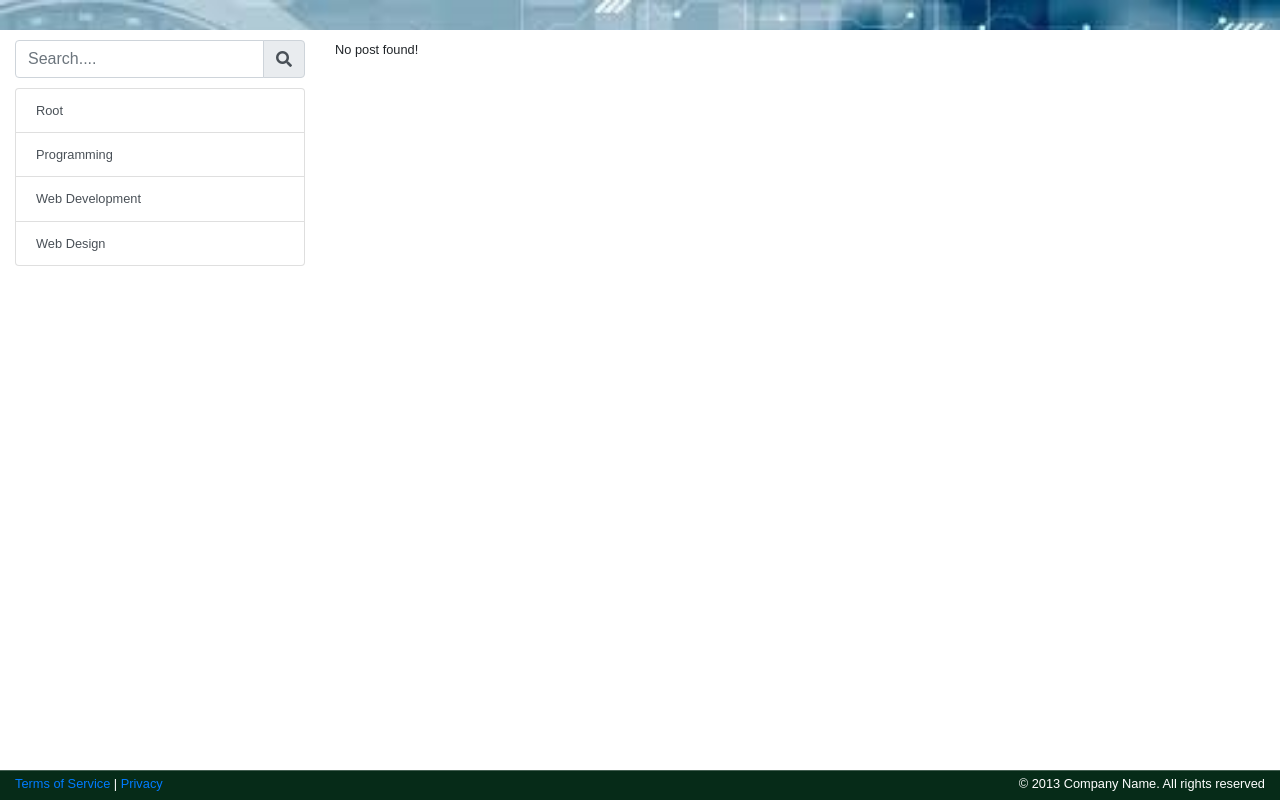
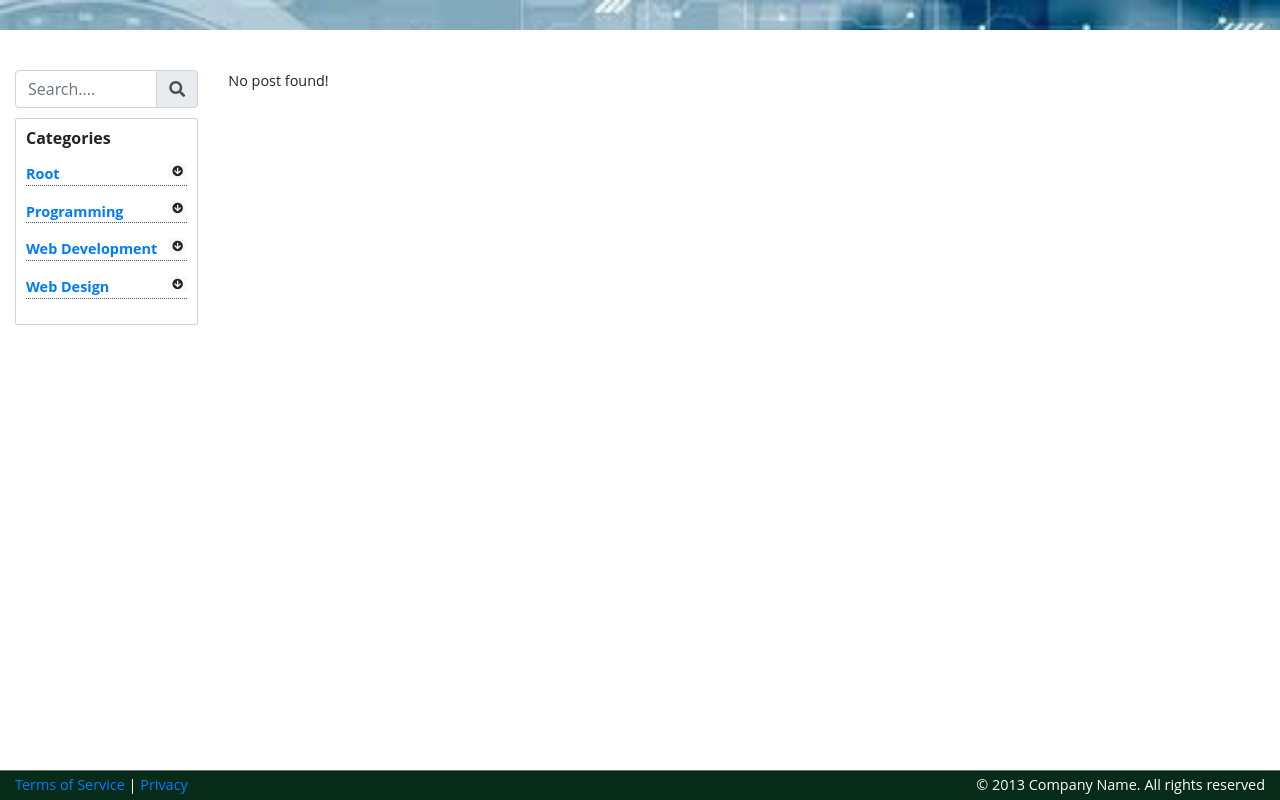
Before and after one commit to shahin-it/ciBlog, a CodeIgniter app: page /database/index.php/post/category/1 in a window 1280 px wide. Run offline with CodeIgniter, Linux system fonts and the light colour scheme; data comes from the database, SQL or seed files in the repository; both versions use the stored data as it was after the commit; some libraries are stand-ins or nearby versions.

Commit message:
Site update

```diff
--- a/application/controllers/Post.php
+++ b/application/controllers/Post.php
@@ -17,7 +17,7 @@ class Post extends MY_Controller {
     public function category($id) {
     	$this->params["orderBy"] = "sort_index";
     	$this->params["dir"] = "asc";
-		$this->data = $this->blogPost->getTableData($this->params, ["user.name as _user", "user", "blog_post.created_by = user.id", "LEFT"], ["blog_post.category"=>$id]);
+		$this->data = $this->blogPost->getTableData($this->params, [["blog_category.name as _category", "blog_category", "blog_post.category = blog_category.id", "LEFT"], ["user.name as _user", "user", "blog_post.created_by = user.id", "LEFT"]], ["blog_post.category"=>$id]);
 		$this->data["id"] = $id;
 		$this->load->view('blog/postListing', $this->data);
     }
--- a/application/models/BlogCategory.php
+++ b/application/models/BlogCategory.php
@@ -39,4 +39,12 @@ class BlogCategory extends MY_Model {
 		return $data;
 	}
 
+	function getCategoryTree($where = []) {
+    	$cats = $this->getAllBy([], $where);
+    	foreach ($cats as &$cat) {
+    		$cat["child"] = $this->getAllBy([], ["parent"=>$cat["id"]]);
+		}
+		return $cats;
+	}
+
 }
--- a/application/models/BlogPost.php
+++ b/application/models/BlogPost.php
@@ -28,7 +28,7 @@ class BlogPost extends MY_Model {
     	foreach ($where as $k=>$v) {
     		$_where[$this->tableName.".".$k] = $v;
 		}
-    	return $this->getBy(["user.name as _user", "user", "blog_post.created_by = user.id", "LEFT"], $_where);
+    	return $this->getBy([["blog_category.name as _category", "blog_category", "blog_post.category = blog_category.id", "LEFT"], ["user.name as _user", "user", "blog_post.created_by = user.id", "LEFT"]], $_where);
 	}
 
 }
--- a/application/views/blog/postListing.php
+++ b/application/views/blog/postListing.php
@@ -2,23 +2,30 @@
 defined('BASEPATH') OR exit('No direct script access allowed');
 if($items) {
 ?>
-<div class="category-details skui-paginated-page" data-url="category/<?php echo $id ?>">
-	<div class="card-header">
-		<div class="card-title">Post from </div>
+<div class="post-listing skui-paginated-page" data-url="category/<?php echo $id ?>">
+	<div class="list-header">
+		<h5>Post Summary</h5>
 	</div>
-	<?php foreach ($items as $item) {?>
-	<div class="card post-summary">
-		<div class="card-header">
-			<div class="card-title"><a href="<?php echo base_url("post/".$item["id"]); ?>"><?php echo $item["name"]; ?></a></div>
-			<div class="card-text"><i class="fas fa-calendar-alt"></i> Published at <?php echo AppUtil::localTime($item["created"])?></div>
-		</div>
-		<div class="card-body">
-			<div class="trim-text-10"><?php echo $item["description"]?></div>
-			<div><a class="btn btn-sm btn-secondary" href="<?php echo base_url("post/".$item["id"]); ?>" role="button">View details »</a></div>
-		</div>
+	<div class="list-items">
+		<?php foreach ($items as $post) {?>
+			<div class="list-item post-summary">
+				<div class="post-title">
+					<div class="post-info">
+						<div class="category"><a href="<?php echo base_url("category/".$post["category"])?>"><?php echo $post["_category"]?></a></div>
+					</div>
+					<h2 class=""><?php echo $post["name"]?></h2>
+					<div class="post-meta text-danger">
+						<i class="fas fa-calendar-alt"></i><span> <?php echo "By ".$post["_user"]." at ".AppUtil::localTime($post["created"]) ?></span>
+					</div>
+				</div>
+				<div class="post-details">
+					<div class="post-summary"><?php echo $post["summary"]?></div>
+					<div><a class="btn btn-sm btn-secondary" href="<?php echo base_url("post/".$post["id"]); ?>" role="button">View details »</a></div>
+				</div>
+			</div>
+		<?php }?>
 	</div>
-	<?php }?>
-	<div class="card-footer clearfix">
+	<div class="list-footer clearfix">
 		<ul class="pagination pagination-sm float-right" data-count="<?php echo $count;?>" data-offset="<?php echo $params['offset']; ?>"></ul>
 	</div>
 </div>
--- a/application/views/template/_site.php
+++ b/application/views/template/_site.php
@@ -57,7 +57,7 @@
         /** -- to here -- */
 
 
-		$categories = $this->blogCategory->getAllBy([], ["parent"=>null]);
+		$categories = $this->blogCategory->getCategoryTree(["parent"=>null]);
         ?>
 
     </head>
@@ -67,7 +67,7 @@
         </header>
         <section id="body" class="container-fluid">
             <div class="row">
-                <div class="sidebar col-md-3 d-print-none">
+                <div class="sidebar col-md-3 col-lg-2 d-print-none">
                     <form class="bd-search d-flex align-items-center">
                         <div class="input-group">
                             <input name="searchText" type="text" class="form-control input-search" placeholder="Search....">
@@ -83,14 +83,25 @@
                         </button>
                     </form>
                     <nav class="navigation">
-                        <div class="list-group">
-							<?php foreach ($categories as $category) {?>
-    	                        <a href="<?php echo base_url("category/".$category['id'])?>" class="list-group-item list-group-item-action <!--active-->"><?php echo($category['name']);?></a>
-							<?php }?>
-                        </div>
+						<div class="navigation-item">
+							<ul class="side-bar-nav skui-accordion-panel">
+								<li><h6>Categories</h6></li>
+								<?php foreach ($categories as $category) {?>
+									<li class="nav-item clearfix">
+										<a class="" href="<?php echo base_url("category/".$category['id'])?>"><?php echo($category['name']);?></a>
+										<a class="skui-accordion-label badge badge-light float-right" href="#"><i class="fas fa-arrow-circle-down"></i></a>
+										<ul class="skui-accordion-item">
+											<?php foreach ($category["child"] as $cat) {?>
+												<li class="nav-item"><a href="<?php echo base_url("category/".$cat['id'])?>" class="skui-accordion-label"><?php echo($cat['name']);?></a></li>
+											<?php }?>
+										</ul>
+									</li>
+								<?php }?>
+							</ul>
+						</div>
                     </nav>
                 </div>
-                <article class="col-md-9 sidebar">
+                <article class="sidebar col-md-9 col-lg-10">
                     <?php echo $output; ?>
                 </article>
             </div>
--- a/asset/css/site.css
+++ b/asset/css/site.css
@@ -15,6 +15,34 @@ footer {
     background-color: #062b18;
     background-origin: content-box;
 }
+section#body {
+	margin: 40px auto;
+}
+.post-info {
+	text-transform: uppercase;
+}
 .post-summary {
 	margin: 30px auto;
 }
+.post-details {
+	margin: 50px 10px;
+}
+.post-meta {
+	font-weight: bold;
+}
+.side-bar-nav {
+	border: 1px #ced4da solid;
+	border-radius: 2px;
+	padding: 10px;
+	font-weight: bold;
+}
+.side-bar-nav a {
+	text-decoration: none;
+}
+.side-bar-nav .nav-item {
+	margin: 15px auto;
+	border-bottom: 1px #455a64 dotted;
+}
+ul.side-bar-nav {
+	list-style: none;
+}
--- a/asset/css/skui.css
+++ b/asset/css/skui.css
@@ -12,9 +12,12 @@ html {
 body {
 	padding: 0;
 	margin: 0;
-	font-family: Arial, Helvetica, sans-serif;
-	background-color: white;
-	font-size: 0.8rem;
+	font-family: "Open Sans",sans-serif;
+	font-size: 0.9rem;
+	font-weight: normal;
+	line-height: 1.5;
+	color: #212529;
+	background-color: #fff;
 	min-height: 100%;
 }
 header a:hover, footer a:hover {
@@ -29,7 +32,10 @@ footer {
 	top: 100%;
 }
 section#body {
-	margin: 10px auto;
+	margin: 15px auto;
+}
+h1,h2,h3,h4,h5,h6 {
+	font-weight: 700;
 }
 .sidebar {
 	padding-bottom: 15px;
--- a/asset/js/skui.js
+++ b/asset/js/skui.js
@@ -99,6 +99,7 @@ if (window.jQuery) {
                 var url = data.url;
                 delete data.url;
                 var _popup = skui.editPopup(app.baseUrl + url, data, {
+					size: "modal-lg",
                     title: "Create/Edit " + (config.feature ? config.feature : ''),
                     loaded: function (popup, body) {
                         container.trigger("popupLoaded", arguments);
@@ -519,6 +520,22 @@ if (window.jQuery) {
                 reader.readAsDataURL(files[0])
             })
         },
+		accordion: function(panel) {
+			if (!panel.is(".skui-accordion-panel")) {
+				return
+			}
+			panel.expand = function(label) {
+				panel.find(".skui-accordion-label").removeClass("expanded");
+				panel.find(".skui-accordion-item").removeClass("expanded").hide();
+				label.addClass("expanded");
+				label.next(".skui-accordion-item").addClass("expanded").show();
+			}
+			panel.expand(panel.find(".skui-accordion-label:first"));
+			panel.on("click", ".skui-accordion-label", function() {
+				panel.expand(this.jq);
+			})
+			return panel;
+		},
         toggle: function (container) {
             var inputs = container.find("[data-toggle-target]");
             if (!inputs.length) {
@@ -580,7 +597,10 @@ if (window.jQuery) {
         });
         this.find(".skui-image-chooser").each(function () {
             skui.imageInput(this.jq);
-        })
+        });
+		this.find(".skui-accordion-panel").each(function() {
+			skui.accordion(this.jq);
+		})
         skui.toggle(this);
         var form = this.find(".ajax-submit");
         skui.ajaxForm(form, {
```
Also changed, not shown: application/views/admin/blog/editPost.php (+7 -3 lines), application/views/blog/postDetails.php (+13 -7 lines), data.sql (+38 -26 lines).
